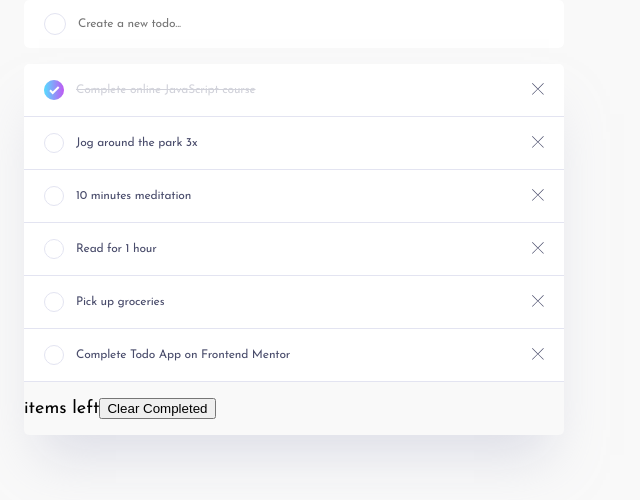
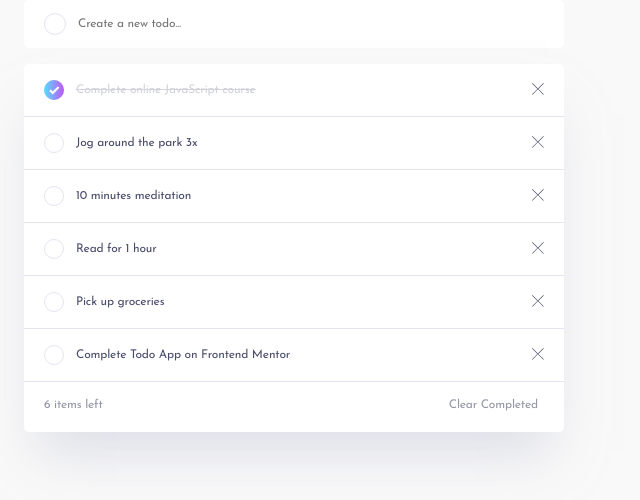
Before and after one commit to Orliland/todo-app, a React (Vite) app: page / in a window 1280 px wide. Shown: the top 500 px of the page, without its empty margins (0-640 px from the left). Built offline with nearby package versions, Linux system fonts and the light colour scheme.

Commit message:
add styles for clear and counter

```diff
--- a/src/components/Task/task.css
+++ b/src/components/Task/task.css
@@ -11,7 +11,11 @@
   background-color: var(--white);
 }
 
+/* Estilos para estadisticas y clear */
 .task:last-child {
+  justify-content: space-between;
+  grid-template-columns: auto auto;
+  padding: 1.6rem 2rem 2rem;
   border: 0;
   /* TODO: no remover borde en vista de desktop */
 }
--- a/src/components/Tasks/index.jsx
+++ b/src/components/Tasks/index.jsx
@@ -1,10 +1,12 @@
 import Task from "../Task";
 import "./tasks.css";
-const InfoTasks = ({ tasksLenght, onClearTasks }) => {
+const InfoTasks = ({ tasksLength, onClearTasks }) => {
   return (
-    <div className="tasks">
-      <span>{tasksLenght} items left</span>
-      <button onClick={onClearTasks}>Clear Completed</button>
+    <div className="task">
+      <span className="tasks__length">{tasksLength} items left</span>
+      <button className="tasks__clear" onClick={onClearTasks}>
+        Clear Completed
+      </button>
     </div>
   );
 };
@@ -22,7 +24,7 @@ export default function Tasks({ tasks, onChecked, onDelete, onClearTasks }) {
           onDelete={onDelete}
         />
       ))}
-      <InfoTasks onClearTasks={onClearTasks} />
+      <InfoTasks tasksLength={tasks.length} onClearTasks={onClearTasks} />
     </div>
   );
 }
--- a/src/components/Tasks/tasks.css
+++ b/src/components/Tasks/tasks.css
@@ -5,3 +5,27 @@
   box-shadow: var(--card-shadow);
   overflow: hidden;
 }
+
+.tasks__length {
+  color: var(--gray);
+
+  font: var(--body);
+  letter-spacing: -0.017rem;
+}
+
+.tasks__clear {
+  border: none;
+
+  color: var(--gray);
+
+  font: var(--body);
+  letter-spacing: -0.017rem;
+
+  background-color: transparent;
+}
+
+.tasks__clear:hover {
+  cursor: pointer;
+
+  color: var(--dark-purple);
+}
```
